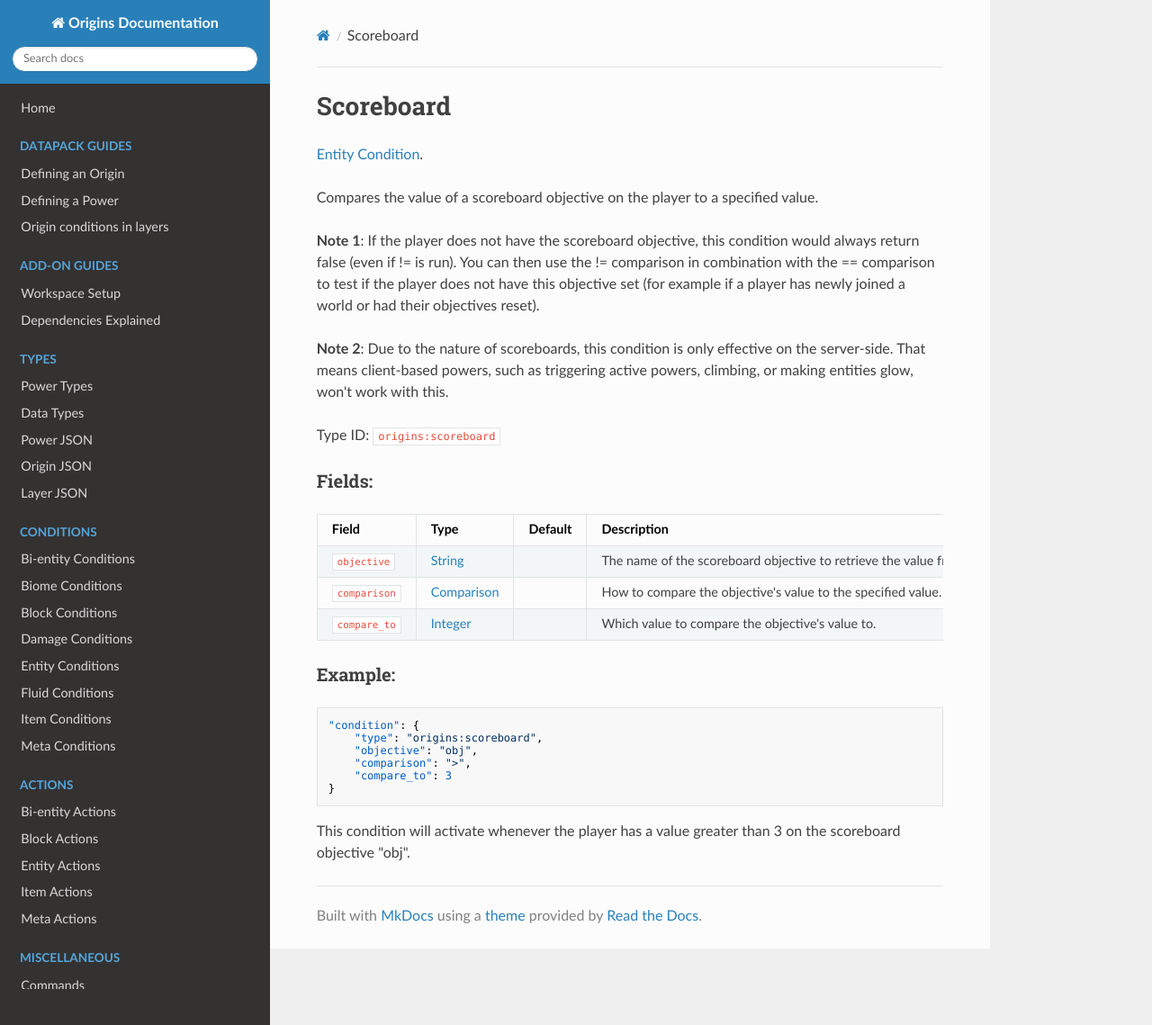
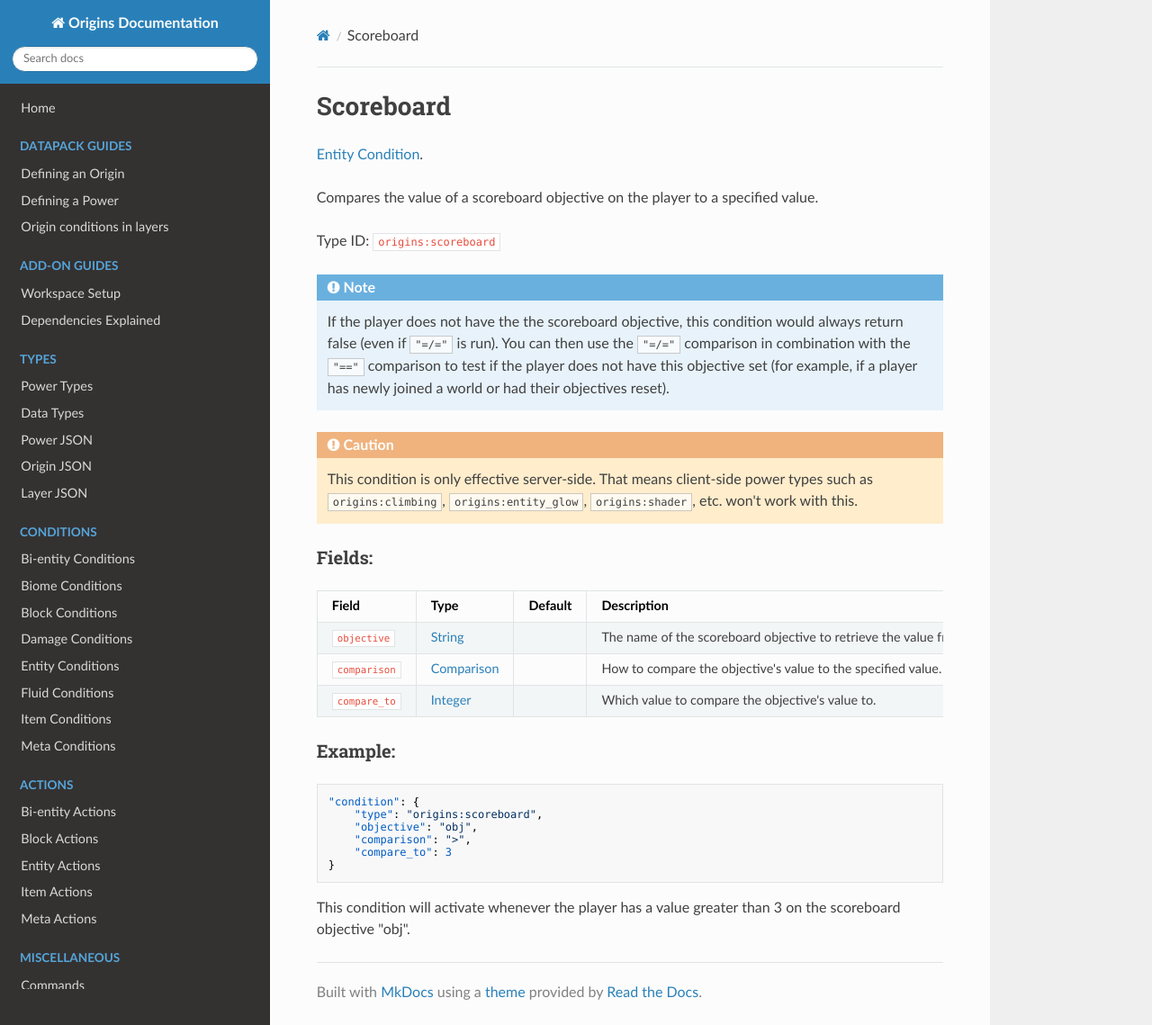
Before and after one commit to apace100/origins-docs, an MkDocs documentation site: the page built from docs/entity_conditions/scoreboard.md, in a window 1280 px wide and 1139 px high. Shown: the whole window at 90% size. Built offline with MkDocs 1.6.1, drawn with Linux system fonts in a browser that asks for light colours; nearby versions of some CDN libraries.

Commit message:
Tweaked some more entity condition docs * Fixed the admonitions in some docs being placed just before 'Type ID' + Converted the old fashioned notes in `scoreboard.md` to admonitions

```diff
--- a/docs/entity_conditions/scoreboard.md
+++ b/docs/entity_conditions/scoreboard.md
@@ -8,11 +8,15 @@ date: 2021-04-04
 
 Compares the value of a scoreboard objective on the player to a specified value.
 
-**Note 1**: If the player does not have the scoreboard objective, this condition would always return false (even if != is run). You can then use the != comparison in combination with the == comparison to test if the player does not have this objective set (for example if a player has newly joined a world or had their objectives reset).
+Type ID: `origins:scoreboard`
 
-**Note 2**: Due to the nature of scoreboards, this condition is only effective on the server-side. That means client-based powers, such as triggering active powers, climbing, or making entities glow, won't work with this.
+!!! note
 
-Type ID: `origins:scoreboard`
+    If the player does not have the the scoreboard objective, this condition would always return false (even if `"=/="` is run). You can then use the `"=/="` comparison in combination with the `"=="` comparison to test if the player does not have this objective set (for example, if a player has newly joined a world or had their objectives reset).
+
+!!! caution
+
+    This condition is only effective server-side. That means client-side power types such as [`origins:climbing`](../power_types/climbing.md), [`origins:entity_glow`](../power_types/entity_glow.md), [`origins:shader`](../power_types/shader.md), etc. won't work with this.
 
 ### Fields:
 
```
Also changed, not shown: docs/entity_conditions/air.md (+2 -2 lines), docs/entity_conditions/attribute.md (+5 -1 lines), docs/entity_conditions/command.md (+2 -2 lines), docs/entity_conditions/predicate.md (+2 -2 lines).
